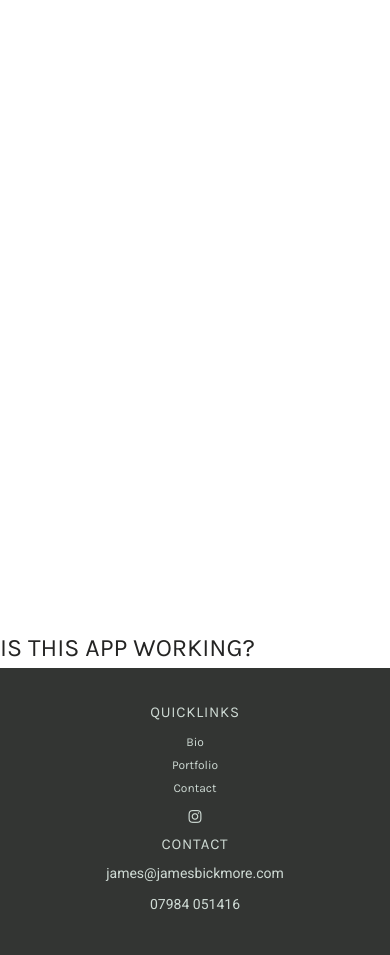
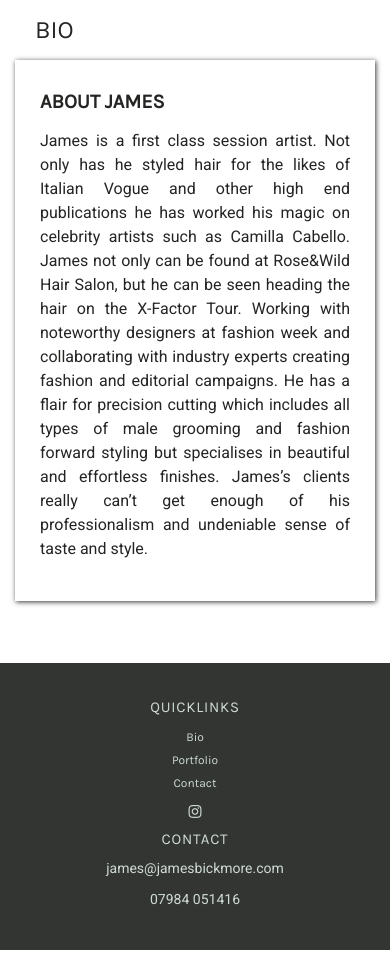
Before and after one commit to neringabickmore/repo-template, a Django app: page / in a window 390 px wide. Shown: the part 142-1097 px from the top of the page. Run offline with Django 3.2, Linux system fonts and the light colour scheme.

Commit message:
About section/ added content and styled

```diff
--- /dev/null
+++ b/bio/static/bio/css/bio.css
@@ -0,0 +1,9 @@
+#about-row {
+    background-color: var(--champagne);
+    box-shadow: var(--dark-small-box-shadow);
+}
+
+.media img {
+    width: 264px;
+    height: auto;
+}
--- a/bio/templates/bio/bio.html
+++ b/bio/templates/bio/bio.html
@@ -1,6 +1,38 @@
 {% extends 'base.html' %}
+{% load static %}
+
+{% block extra_css %}
+<link rel="stylesheet" href="{% static 'bio/css/bio.css' %}" type="text/css">
+{% endblock %}
 
 {% block content %}
-<div class="body-container"></div>
-<h1> Is this app working? </h1>
+<div class="container mb-5 body-container">
+    <div class="row no-gutters">
+        <!-- Page header -->
+        <div class="col-sm-12 px-4">
+            <h1 class="my-4 ml-2">Bio</h1>
+        </div>
+    </div>
+    <div class="row no-gutters align-items-center py-5 px-3" id="about-row">
+        <div class="col-sm-12 px-4">
+            <div class="media">
+                <img src="https://res.cloudinary.com/dktjdf0v1/image/upload/v1618784109/JamesBIckmore/IMG-20210316-WA0000_uap9hk.jpg"
+                class="mr-3 d-sm-block d-none" alt="Profile picture">
+                <div class="media-body">
+                    <h2 class="mt-0 pb-3"><strong>About James</strong> </h2>
+                    <p {text-align: center}>James is a first class session artist. Not only has he styled hair for the likes of Italian Vogue
+                        and other high end publications he has worked his magic on celebrity artists such as Camilla
+                        Cabello. James not only can be found at Rose&amp;Wild Hair Salon, but he can be seen heading the
+                        hair on the X-Factor Tour. Working with noteworthy designers at fashion week and collaborating
+                        with industry experts creating fashion and editorial campaigns. He has a flair for precision
+                        cutting which includes all types of male grooming and fashion forward styling but specialises in
+                        beautiful and effortless finishes. James’s clients really can’t get enough of his
+                        professionalism and undeniable sense of taste and style.</p>
+                </div>
+            </div>
+
+        </div>
+    </div>
+</div>
+
 {% endblock %}
```
Also changed, not shown: 1 other file.
